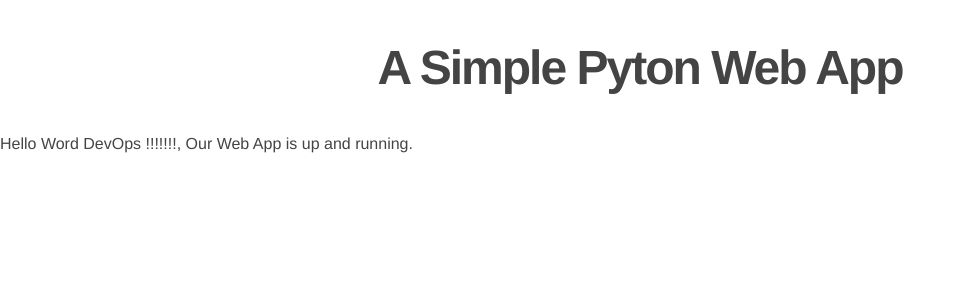
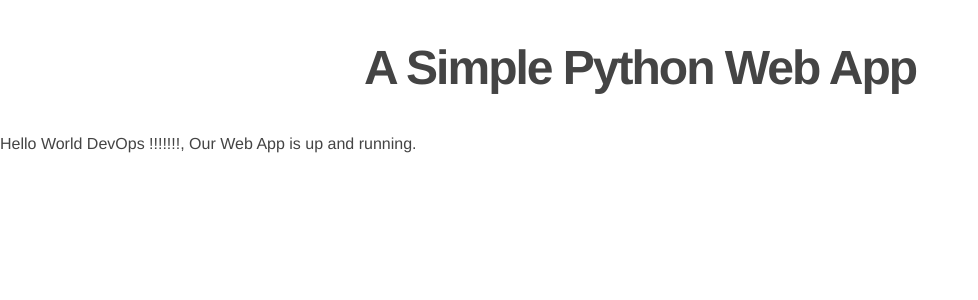
Before and after one commit to Ranjini-S/danske-pythoonwebapp, a Flask app: page / in a window 1280 px wide. Shown: the part 35-335 px from the top of the page, without its empty margins (0-978 px from the left). Run offline with Flask 2, Linux system fonts and the light colour scheme.

Commit message:
Update index.html
Minor change

```diff
--- a/templates/index.html
+++ b/templates/index.html
@@ -10,8 +10,8 @@
     {%extends "templates.html" %}
     {% block content %}
 
-    <h2>A Simple Pyton Web App</h2>
-    <p>Hello Word DevOps !!!!!!!, Our Web App is up and running.</p>
+    <h2>A Simple Python Web App</h2>
+    <p>Hello World DevOps !!!!!!!, Our Web App is up and running.</p>
 
     {% endblock %}
 
```
